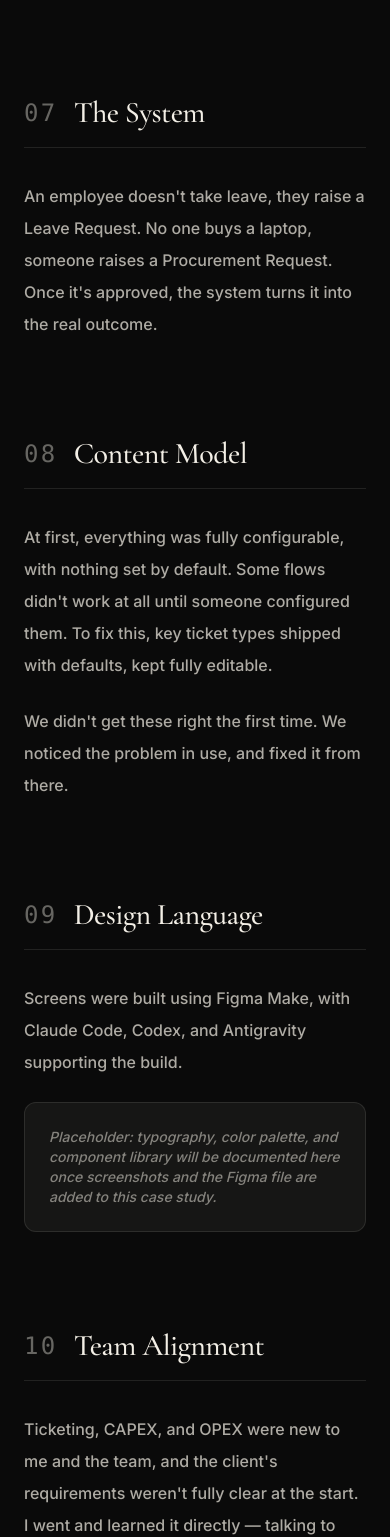
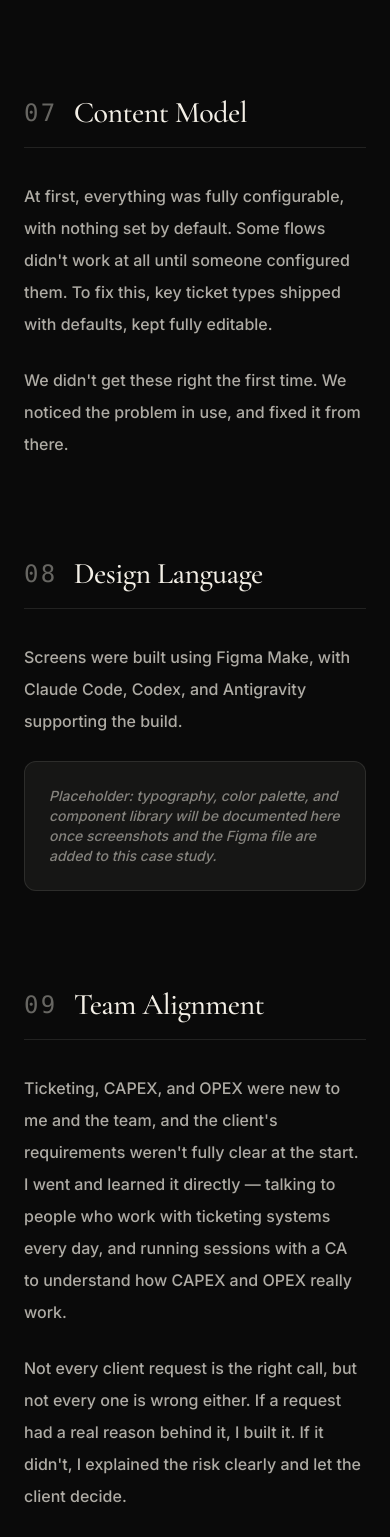
Before and after one commit to arivuselvi1701/arivuselvidgsportfolio, a React (Vite) app: page /work/smartopz in a window 390 px wide. Shown: the part 6594-8131 px from the top of the page. Built offline with nearby package versions, Linux system fonts and the light colour scheme.

Commit message:
Remove 'The System' section from SmartOpz case study

```diff
--- a/src/pages/SmartOpzCaseStudy.jsx
+++ b/src/pages/SmartOpzCaseStudy.jsx
@@ -16,7 +16,6 @@ export default function SmartOpzCaseStudy() {
     { id: 'research', title: 'Research & Discovery' },
     { id: 'core-insight', title: 'The Core Insight' },
     { id: 'challenges', title: 'Challenges' },
-    { id: 'system', title: 'The System' },
     { id: 'content', title: 'Content Model' },
     { id: 'language', title: 'Design Language' },
     { id: 'alignment', title: 'Team Alignment' },
@@ -296,18 +295,11 @@ export default function SmartOpzCaseStudy() {
 
 
 
-          <section id="system" className="scroll-mt-32">
-            <motion.h2 initial={{ opacity: 0, y: 20 }} whileInView={{ opacity: 1, y: 0 }} viewport={{ once: false, margin: '-50px' }} transition={{ duration: 0.5 }} className="font-serif text-3xl md:text-4xl font-medium text-white mb-8 pb-4 border-b border-white/10 flex items-center">
-              <span className="text-white/40 mr-4 text-2xl font-mono tracking-widest">07</span> The System
-            </motion.h2>
-            <div className="space-y-6 text-white/70 text-base md:text-[17px] font-medium leading-loose">
-              <p>An employee doesn't take leave, they raise a Leave Request. No one buys a laptop, someone raises a Procurement Request. Once it's approved, the system turns it into the real outcome.</p>
-            </div>
-          </section>
+
 
           <section id="content" className="scroll-mt-32">
             <motion.h2 initial={{ opacity: 0, y: 20 }} whileInView={{ opacity: 1, y: 0 }} viewport={{ once: false, margin: '-50px' }} transition={{ duration: 0.5 }} className="font-serif text-3xl md:text-4xl font-medium text-white mb-8 pb-4 border-b border-white/10 flex items-center">
-              <span className="text-white/40 mr-4 text-2xl font-mono tracking-widest">08</span> Content Model
+              <span className="text-white/40 mr-4 text-2xl font-mono tracking-widest">07</span> Content Model
             </motion.h2>
             <div className="space-y-6 text-white/70 text-base md:text-[17px] font-medium leading-loose">
               <p>At first, everything was fully configurable, with nothing set by default. Some flows didn't work at all until someone configured them. To fix this, key ticket types shipped with defaults, kept fully editable.</p>
@@ -317,7 +309,7 @@ export default function SmartOpzCaseStudy() {
 
           <section id="language" className="scroll-mt-32">
             <motion.h2 initial={{ opacity: 0, y: 20 }} whileInView={{ opacity: 1, y: 0 }} viewport={{ once: false, margin: '-50px' }} transition={{ duration: 0.5 }} className="font-serif text-3xl md:text-4xl font-medium text-white mb-8 pb-4 border-b border-white/10 flex items-center">
-              <span className="text-white/40 mr-4 text-2xl font-mono tracking-widest">09</span> Design Language
+              <span className="text-white/40 mr-4 text-2xl font-mono tracking-widest">08</span> Design Language
             </motion.h2>
             <div className="space-y-6 text-white/70 text-base md:text-[17px] font-medium leading-loose">
               <p>Screens were built using Figma Make, with Claude Code, Codex, and Antigravity supporting the build.</p>
@@ -329,7 +321,7 @@ export default function SmartOpzCaseStudy() {
 
           <section id="alignment" className="scroll-mt-32">
             <motion.h2 initial={{ opacity: 0, y: 20 }} whileInView={{ opacity: 1, y: 0 }} viewport={{ once: false, margin: '-50px' }} transition={{ duration: 0.5 }} className="font-serif text-3xl md:text-4xl font-medium text-white mb-8 pb-4 border-b border-white/10 flex items-center">
-              <span className="text-white/40 mr-4 text-2xl font-mono tracking-widest">10</span> Team Alignment
+              <span className="text-white/40 mr-4 text-2xl font-mono tracking-widest">09</span> Team Alignment
             </motion.h2>
             <div className="space-y-6 text-white/70 text-base md:text-[17px] font-medium leading-loose">
               <p>Ticketing, CAPEX, and OPEX were new to me and the team, and the client's requirements weren't fully clear at the start. I went and learned it directly — talking to people who work with ticketing systems every day, and running sessions with a CA to understand how CAPEX and OPEX really work.</p>
@@ -339,7 +331,7 @@ export default function SmartOpzCaseStudy() {
 
           <section id="results" className="scroll-mt-32">
             <motion.h2 initial={{ opacity: 0, y: 20 }} whileInView={{ opacity: 1, y: 0 }} viewport={{ once: false, margin: '-50px' }} transition={{ duration: 0.5 }} className="font-serif text-3xl md:text-4xl font-medium text-white mb-8 pb-4 border-b border-white/10 flex items-center">
-              <span className="text-white/40 mr-4 text-2xl font-mono tracking-widest">11</span> Results
+              <span className="text-white/40 mr-4 text-2xl font-mono tracking-widest">10</span> Results
             </motion.h2>
             <div className="space-y-6 text-white/70 text-base md:text-[17px] font-medium leading-loose mb-8">
               <p>SmartOpz is live and used daily inside the client's own company (not yet by their customers). The core workflows and unified system have generally worked well for people; some users still find configuration confusing, which we're actively working on.</p>
@@ -356,7 +348,7 @@ export default function SmartOpzCaseStudy() {
 
           <section id="learned" className="scroll-mt-32">
             <motion.h2 initial={{ opacity: 0, y: 20 }} whileInView={{ opacity: 1, y: 0 }} viewport={{ once: false, margin: '-50px' }} transition={{ duration: 0.5 }} className="font-serif text-3xl md:text-4xl font-medium text-white mb-8 pb-4 border-b border-white/10 flex items-center">
-              <span className="text-white/40 mr-4 text-2xl font-mono tracking-widest">12</span> What I Learned
+              <span className="text-white/40 mr-4 text-2xl font-mono tracking-widest">11</span> What I Learned
             </motion.h2>
 
             <div className="grid grid-cols-1 md:grid-cols-[60px_1fr] gap-6 items-start py-8 border-b border-white/10">
@@ -378,7 +370,7 @@ export default function SmartOpzCaseStudy() {
 
           <section id="next" className="scroll-mt-32">
             <motion.h2 initial={{ opacity: 0, y: 20 }} whileInView={{ opacity: 1, y: 0 }} viewport={{ once: false, margin: '-50px' }} transition={{ duration: 0.5 }} className="font-serif text-3xl md:text-4xl font-medium text-white mb-8 pb-4 border-b border-white/10 flex items-center">
-              <span className="text-white/40 mr-4 text-2xl font-mono tracking-widest">13</span> Next Step
+              <span className="text-white/40 mr-4 text-2xl font-mono tracking-widest">12</span> Next Step
             </motion.h2>
             <div className="space-y-6 text-white/70 text-base md:text-[17px] font-medium leading-loose">
               <p>We strive to give our best. I visit the app regularly and test flows at random, which often brings a new edge case to light. I'm also fortunate to have a client call every week, and together we keep finding ways to make the product better, every day. Whenever a new idea comes up, I reason through it carefully before we build it, so each change makes the product a little better than before. It's a continuous process, and one we genuinely enjoy being part of.</p>
```
